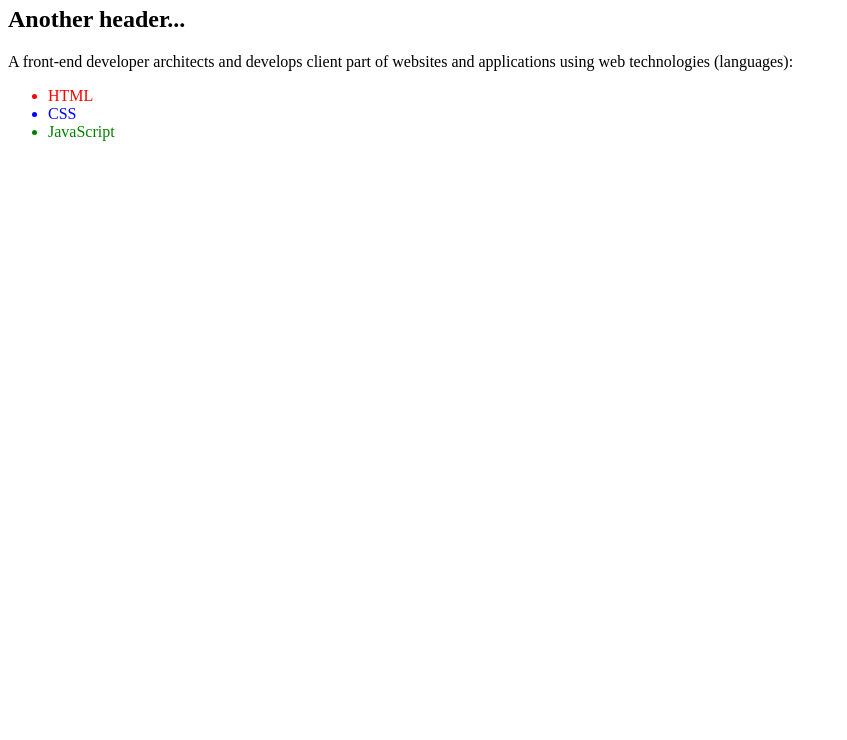
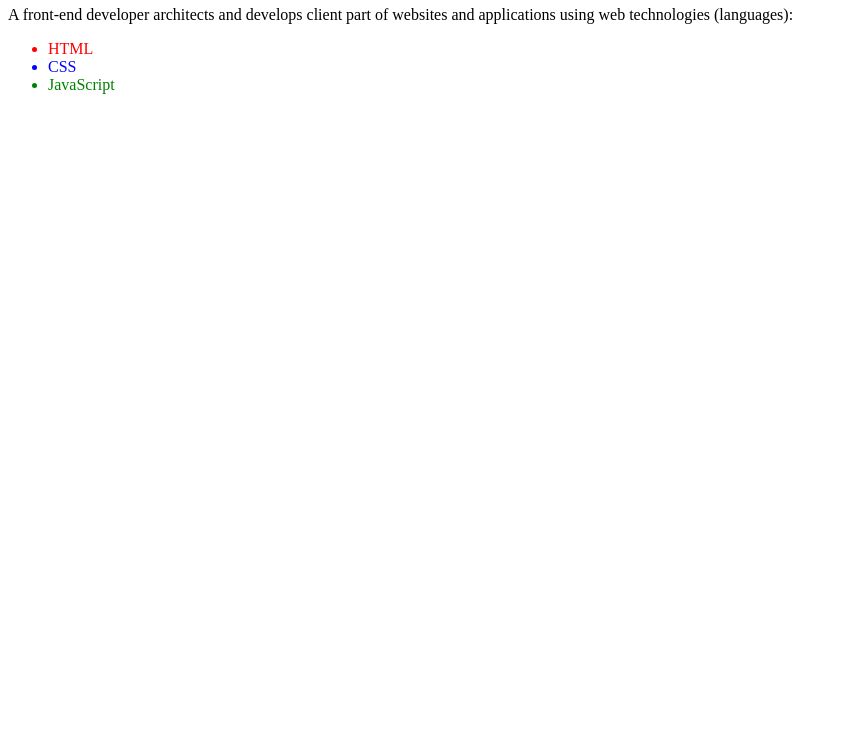
Before and after one commit to isy976/isy976.github.io, a plain HTML site: page index.html in a window 1280 px wide. Shown: the part 60-800 px from the top of the page, without its empty margins (0-847 px from the left). Drawn offline with Linux system fonts and the light colour scheme.

Commit message:
header removed

```diff
--- a/index.html
+++ b/index.html
@@ -1,5 +1,5 @@
 <h1>Introduction to Front-end Development</h1>
-<h2>Another header...</h2>
+
 <p>A front-end developer architects and develops client part of websites and applications using web technologies (languages):</p>
 <ul>
 <li style="color:red;">HTML</li>
```
